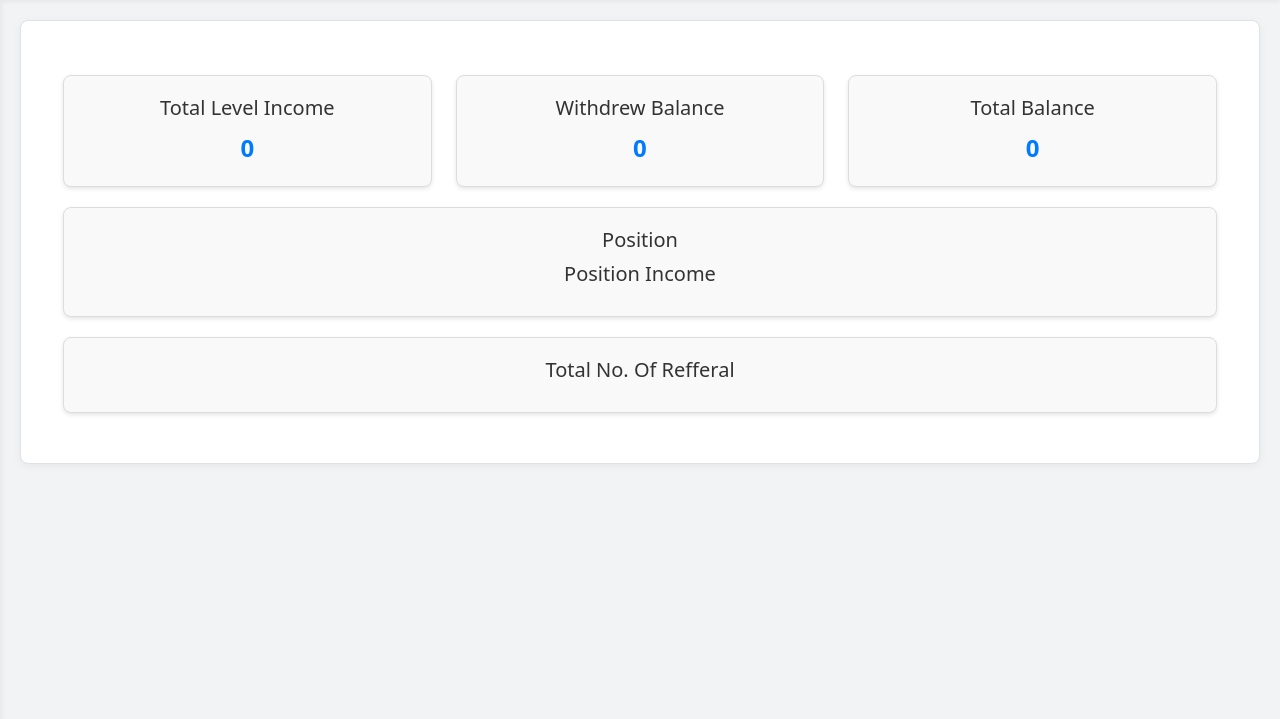
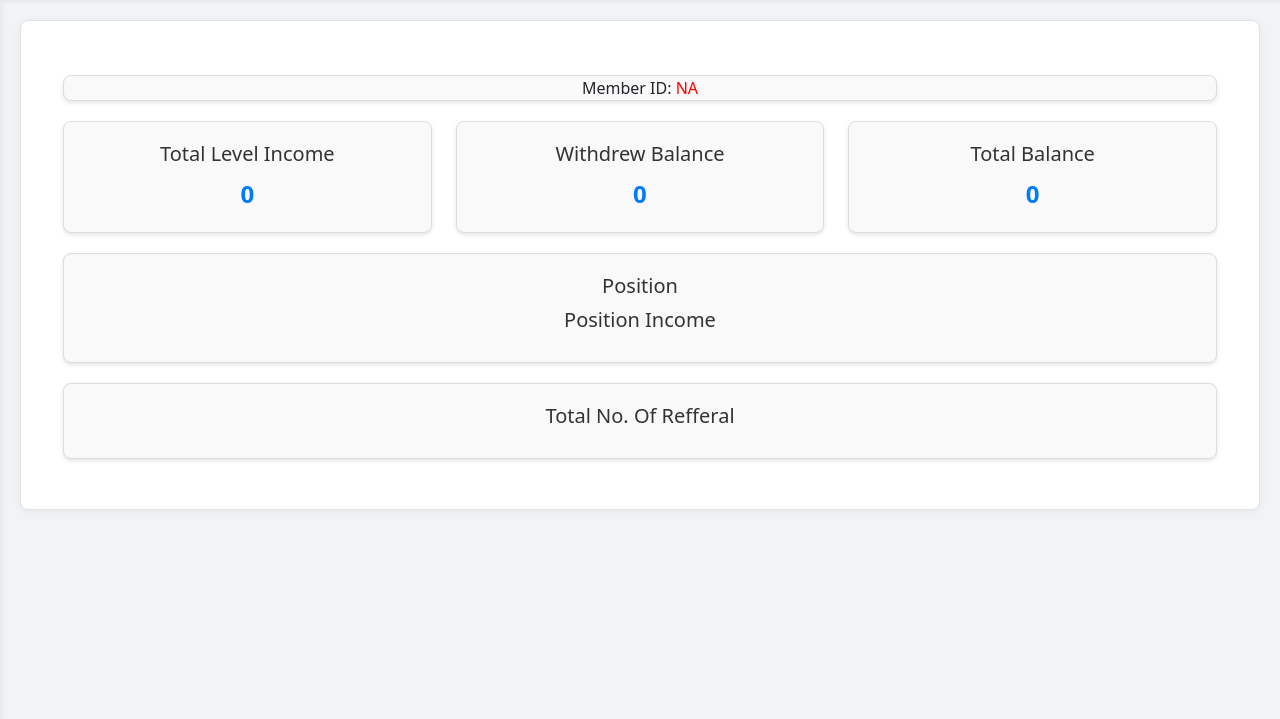
Before and after one commit to Rupesh-Mistri/ngojsct.org, a Django app: template ngojsct_mlm/templates/dashboard.html in a window 1280 px wide. Shown: the part 66-785 px from the top of the page. Run offline with Django 5.2, Linux system fonts and the light colour scheme; the template is opened without the code that fills it, so the values that code supplies are empty.

Commit message:
after signup user can now autom logged in , in dashboard added member id

```diff
--- a/ngojsct_mlm/templates/dashboard.html
+++ b/ngojsct_mlm/templates/dashboard.html
@@ -20,6 +20,19 @@
             font-weight: bold;
             color: #007bff;
         }
+        .details-card {
+            border: 1px solid #ddd;
+            border-radius: 8px;
+            padding: 0px;
+            margin-bottom: 20px;
+            text-align: center;
+            background-color: #f9f9f9;
+            box-shadow: 0 2px 4px rgba(0, 0, 0, 0.1);
+        }
+
+        .member_id{
+          color:red;
+        }
     </style>
     <script src=
     "https://ajax.googleapis.com/ajax/libs/jquery/3.6.1/jquery.min.js">
@@ -28,6 +41,16 @@
 
 {% block content %}
 <div id="page-container" class="container-fluid mt-4">
+    <div class="row">
+        <div class="col-md-12">
+            <div class="details-card">
+                Member ID:
+                <span class="member_id"> {% if member_dtl.user_detail.memberID %} {{ member_dtl.user_detail.memberID }}{% else %}NA{% endif %}</span>
+            </div>
+        </div>
+
+      </div>
+
     <div class="row">
         <div class="col-md-4">
             <div class="dashboard-card">
@@ -44,7 +67,7 @@
         <div class="col-md-4">
           <div class="dashboard-card">
               <h5>Total Balance</h5>
-              <span> {% if balance_calculation.total_balance %} {{ balance_calculation.total_balance }}{% else %}0{% endif %}</span>
+              <span> {% if total_balance %} {{ total_balance }}{% else %}0{% endif %}</span>
           </div>
       </div>
 
```
Also changed, not shown: ngojsct_mlm/views.py (+11 -2 lines).
